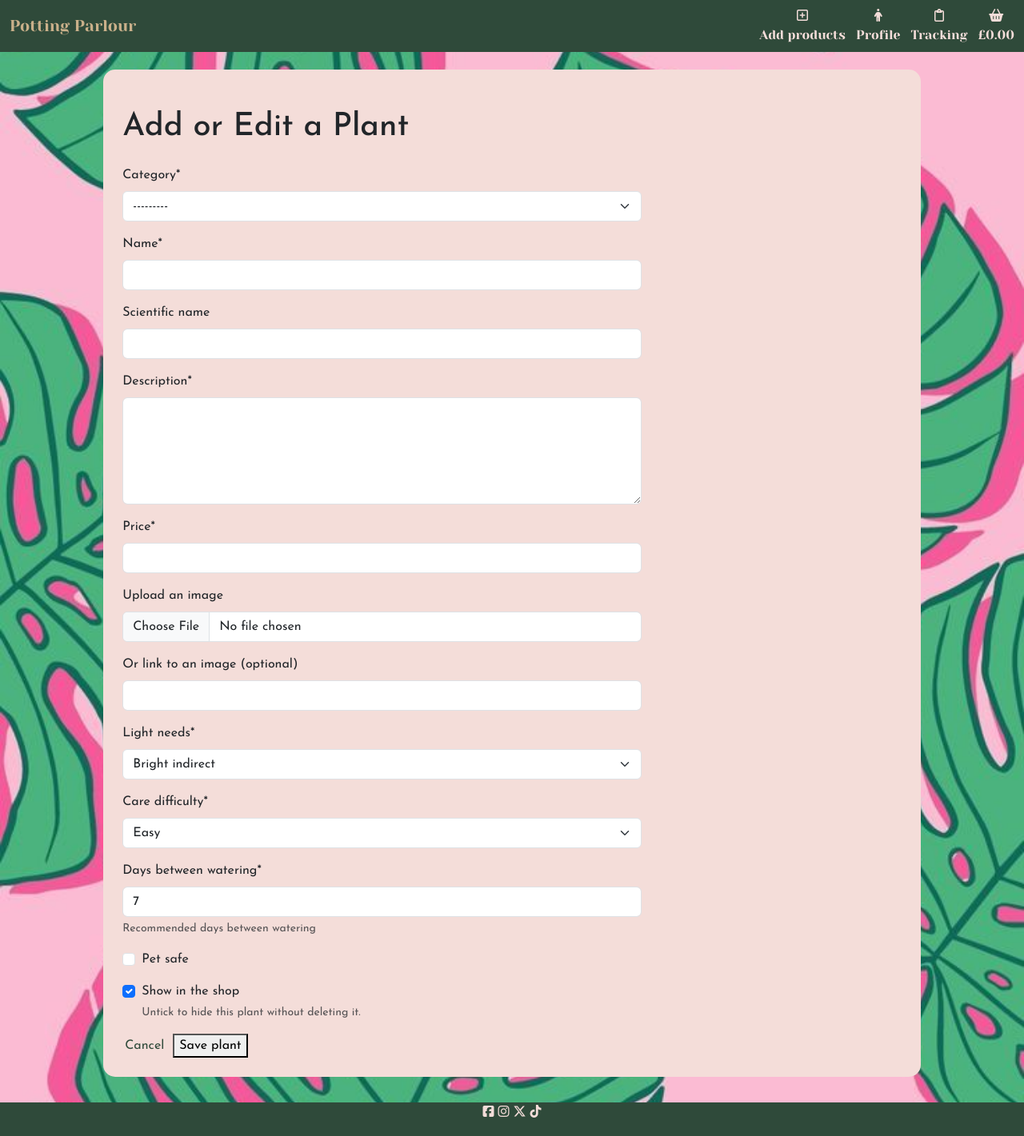
After one commit to mturner1158/potting-parlour, a Django app: page /plants/add/ in a window 1280 px wide. The commit adds this page. Shown: the whole page at 80% size. Run offline with Django 5.2, Linux system fonts and the light colour scheme; the visitor is signed in with stand-in values (Sample User, id 1); data that the repository does not hold is empty; some libraries are stand-ins or nearby versions.

Commit message:
added crud for plant management for superusers

```diff
--- /dev/null
+++ b/plants/templates/plants/plant_form.html
@@ -0,0 +1,28 @@
+{% extends "base.html" %}
+{% load static %}
+{% load crispy_forms_tags %}
+
+{% block content %}
+<div class="site-main">
+    <div class="container main-box">
+    <h1 class="my-4">Add or Edit a Plant</h1>
+
+    <form method="POST" enctype="multipart/form-data" class="col-12 col-lg-8">
+        {% csrf_token %}
+        {{ form|crispy }}
+        <div class="d-flex gap-2 mt-3">
+        <a href="{% url 'all_plants' %}" class="detail-btn">Cancel</a>
+        <button type="submit" class="checkout-btn">Save plant</button>
+        </div>
+    </form>
+
+    {% if plant %}
+    <form method="POST" action="{% url 'delete_plant' plant.id %}" class="mt-5"
+            onsubmit="return confirm('Delete this plant? This cannot be undone.');">
+        {% csrf_token %}
+        <button type="submit" class="detail-btn">Delete this plant</button>
+    </form>
+    {% endif %}
+    </div>
+</div>
+{% endblock %}
--- a/plants/urls.py
+++ b/plants/urls.py
@@ -2,7 +2,11 @@ from django.contrib import admin
 from django.urls import path, include
 from . import views
 
+
 urlpatterns = [
     path('', views.all_plants, name='all_plants'),
+    path("add/", views.add_plant, name="add_plant"),
+    path("edit/<int:plant_id>/", views.edit_plant, name="edit_plant"),
+    path("delete/<int:plant_id>/", views.delete_plant, name="delete_plant"),
     path("<slug:slug>/", views.plant_detail, name="plant_detail"),
 ]
--- a/plants/views.py
+++ b/plants/views.py
@@ -1,7 +1,11 @@
-from django.shortcuts import render, get_object_or_404
-from django.db.models import Q
+from django.shortcuts import render, get_object_or_404, redirect
+from django.db.models import Q, ProtectedError
+from django.contrib import messages
+from django.contrib.auth.decorators import login_required
+from django.views.decorators.http import require_POST
 
 from .models import Plant, Category
+from .forms import PlantForm
 
 
 SORT_OPTIONS = {
@@ -78,3 +82,77 @@ def plant_detail(request, slug):
     }
 
     return render(request, template, context)
+
+
+@login_required
+def add_plant(request):
+    """Allows super users to add plants to site"""
+    if not request.user.is_superuser:
+        messages.error(request, "Sorry, only the store owners can do that.")
+        return redirect("all_plants")
+
+    if request.method == "POST":
+        form = PlantForm(request.POST, request.FILES)
+        if form.is_valid():
+            plant = form.save()
+            messages.success(request, "Plant added!")
+            return redirect("plant_detail", slug=plant.slug)
+        messages.error(request, "Failed to add the plant. Please check the form is valid.")
+    else:
+        form = PlantForm()
+
+    template = "plants/plant_form.html"
+    context = {
+        "form": form,
+        }
+
+    return render(request, template, context)
+
+
+@login_required
+def edit_plant(request, plant_id):
+    """Edit an existing plant on the site if youre a superuser"""
+    if not request.user.is_superuser:
+        messages.error(request, "Sorry, only the store owners can do that.")
+        return redirect("all_plants")
+
+    plant = get_object_or_404(Plant, pk=plant_id)
+
+    if request.method == "POST":
+        form = PlantForm(request.POST, request.FILES, instance=plant)
+        if form.is_valid():
+            form.save()
+            messages.success(request, "Plant updated!")
+            return redirect("plant_detail", slug=plant.slug)
+        messages.error(request, "Failed to update the plant. Please check the form is valid.")
+    else:
+        form = PlantForm(instance=plant)
+
+    template = "plants/plant_form.html"
+    context = {
+            "form": form,
+            "plant": plant,
+            }
+    return render(request, template, context)
+
+
+@login_required
+@require_POST
+def delete_plant(request, plant_id):
+    if not request.user.is_superuser:
+        messages.error(request, "Sorry, only the store owners can do that.")
+        return redirect("all_plants")
+
+    plant = get_object_or_404(Plant, pk=plant_id)
+    try:
+        plant.delete()
+    except ProtectedError:
+        messages.error(
+            request,
+            "This plant has been ordered, so it can't be deleted. "
+            "Untick 'Show in the shop' instead to hide it.",
+        )
+        return redirect("edit_plant", plant_id=plant.pk)
+
+    messages.success(request, "Plant deleted!")
+    return redirect("all_plants")
--- a/templates/base.html
+++ b/templates/base.html
@@ -56,9 +56,9 @@
                 <ul class="list-inline list-unstyled text-center mb-0 ms-auto">
                     {% if request.user.is_superuser %}
                     <li class="list-inline-item">
-                        <a class="nav-link" href="">
-                            <i class="fa-solid fa-pen-to-square"></i>
-                            <p class="my-0">Amend products</p>
+                        <a class="nav-link" href="{% url 'add_plant' %}">
+                            <i class="fa-regular fa-square-plus"></i>
+                            <p class="my-0">Add products</p>
                         </a>
                     </li>
                     {% endif %}
```
Also changed, not shown: plants/templates/plants/plants_detail.html (+11 -0 lines), media/zz-plant.webp (added).
